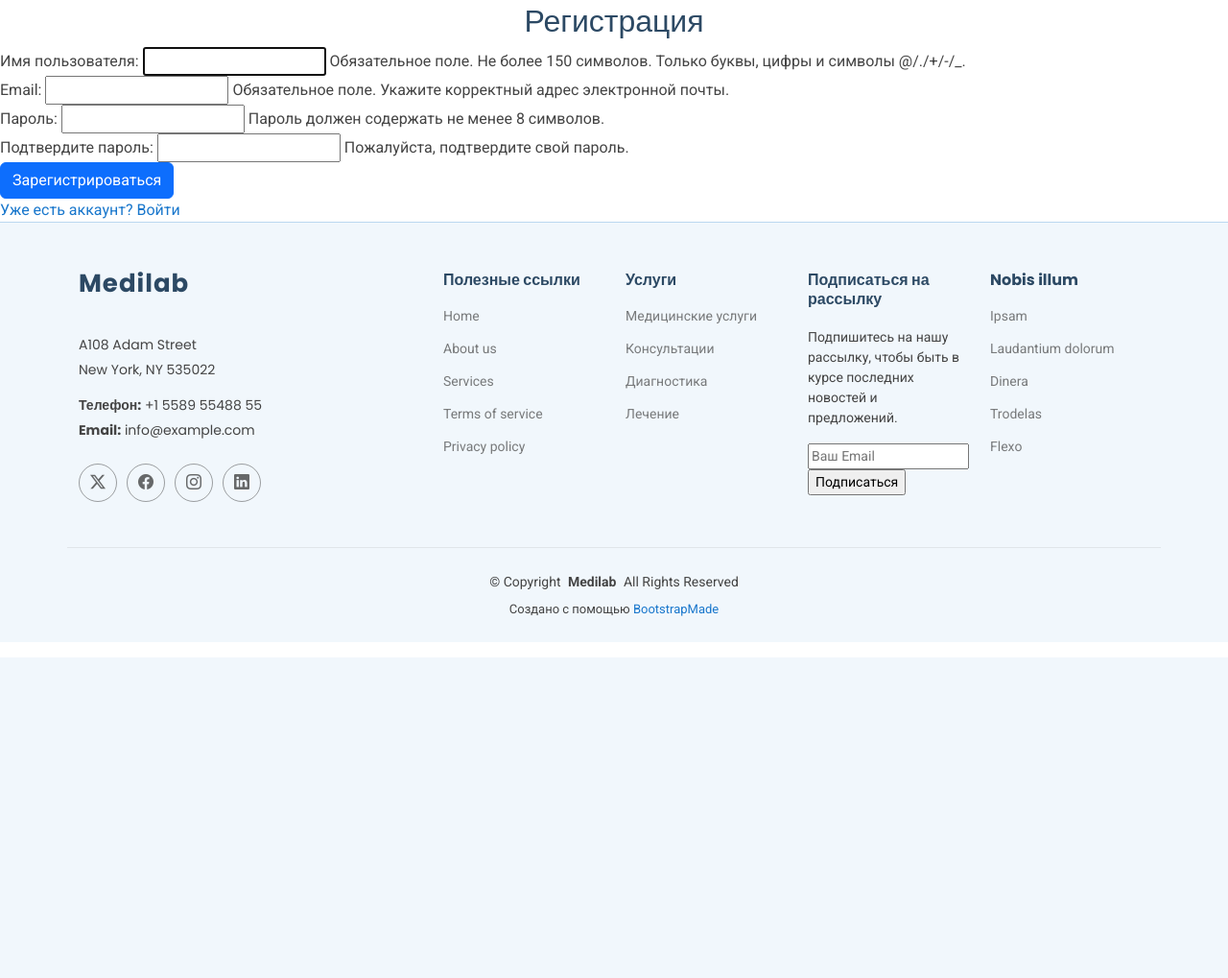
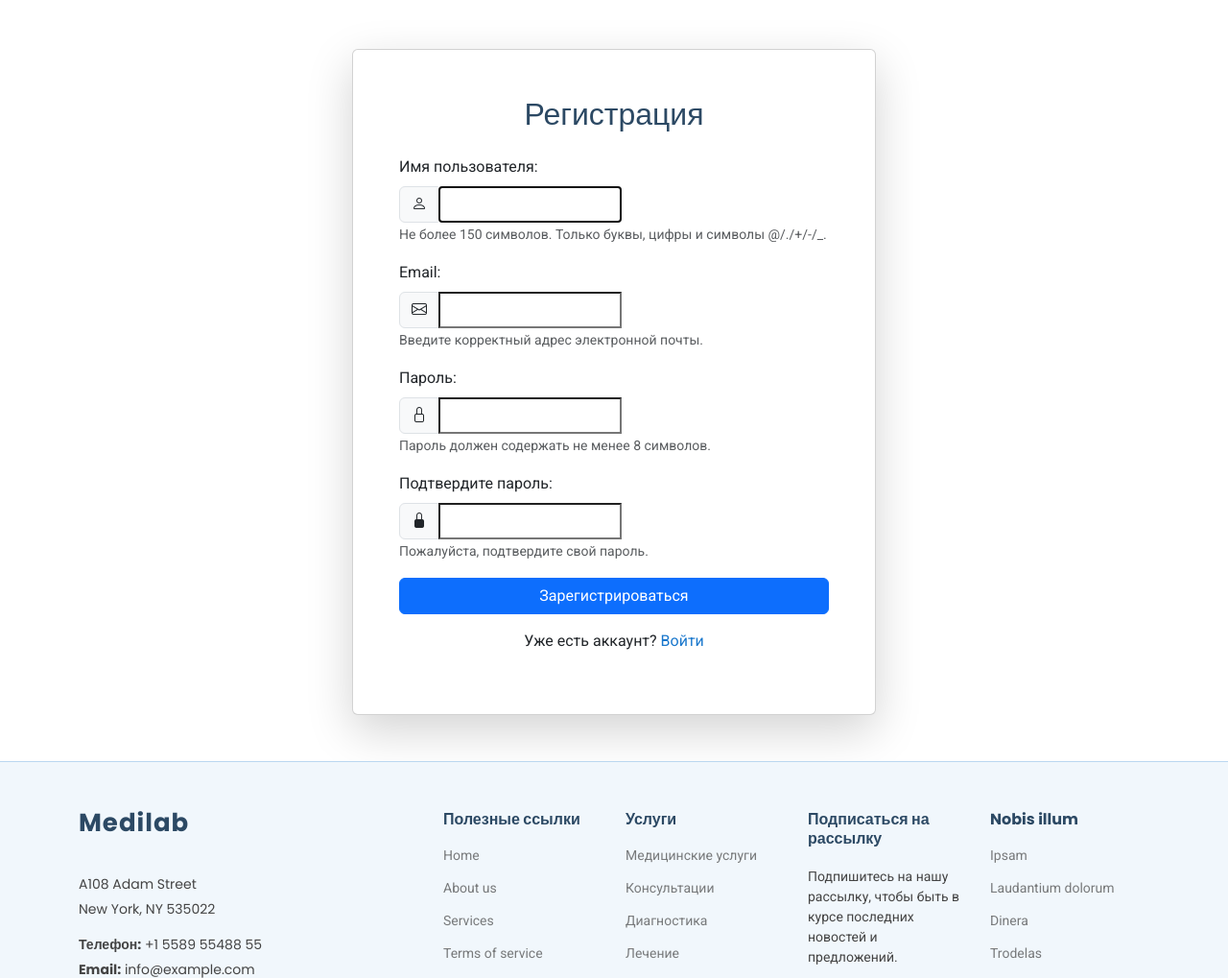
Before and after one commit to aruytehno/getmed.pro, a Django app: page /register/ in a window 1280 px wide. Shown: the part 115-1134 px from the top of the page at 96% size. Before the commit the page ends 800 px from the top, so only its background shows below. Run offline with Django 5.2, Linux system fonts and the light colour scheme; some libraries are stand-ins or nearby versions.

Commit message:
Добавил стили для register.html

```diff
--- a/get_med/users/templates/register.html
+++ b/get_med/users/templates/register.html
@@ -3,10 +3,14 @@
 {% block title %}Регистрация{% endblock %}
 
 {% block content %}
-<h2 class="text-center">Регистрация</h2>
-<form method="post" class="registration-form">
-    {% csrf_token %}
+<div class="container mt-5 mb-5">
+    <div class="row justify-content-center">
+        <div class="col-md-6">
+            <div class="card shadow-lg">
+                <div class="card-body p-5">
+                    <h2 class="text-center mb-4">Регистрация</h2>
 
+                    <!-- Сообщения об ошибках -->
                     {% if form.errors %}
                         <div class="alert alert-danger">
                             <ul>
@@ -22,32 +26,55 @@
                         </div>
                     {% endif %}
 
-    <div class="form-group">
-        <label class="label" for="{{ form.username.id_for_label }}">Имя пользователя:</label>
+                    <!-- Форма регистрации -->
+                    <form method="post" class="needs-validation" novalidate>
+                        {% csrf_token %}
+                        <div class="mb-3">
+                            <label for="{{ form.username.id_for_label }}" class="form-label">Имя пользователя:</label>
+                            <div class="input-group">
+                                <span class="input-group-text"><i class="bi bi-person"></i></span>
                                 {{ form.username }}
-        <span class="helptext" id="id_username_helptext">Обязательное поле. Не более 150 символов. Только буквы, цифры и символы @/./+/-/_.</span>
+                            </div>
+                            <small class="form-text text-muted">Не более 150 символов. Только буквы, цифры и символы @/./+/-/_.</small>
                         </div>
 
-    <div class="form-group">
-        <label class="label" for="{{ form.email.id_for_label }}">Email:</label>
+                        <div class="mb-3">
+                            <label for="{{ form.email.id_for_label }}" class="form-label">Email:</label>
+                            <div class="input-group">
+                                <span class="input-group-text"><i class="bi bi-envelope"></i></span>
                                 {{ form.email }}
-        <span class="helptext" id="id_email_helptext">Обязательное поле. Укажите корректный адрес электронной почты.</span>
+                            </div>
+                            <small class="form-text text-muted">Введите корректный адрес электронной почты.</small>
                         </div>
 
-    <div class="form-group">
-        <label class="label" for="{{ form.password1.id_for_label }}">Пароль:</label>
+                        <div class="mb-3">
+                            <label for="{{ form.password1.id_for_label }}" class="form-label">Пароль:</label>
+                            <div class="input-group">
+                                <span class="input-group-text"><i class="bi bi-lock"></i></span>
                                 {{ form.password1 }}
-        <span class="helptext">Пароль должен содержать не менее 8 символов.</span>
+                            </div>
+                            <small class="form-text text-muted">Пароль должен содержать не менее 8 символов.</small>
                         </div>
 
-    <div class="form-group">
-        <label class="label" for="{{ form.password2.id_for_label }}">Подтвердите пароль:</label>
+                        <div class="mb-3">
+                            <label for="{{ form.password2.id_for_label }}" class="form-label">Подтвердите пароль:</label>
+                            <div class="input-group">
+                                <span class="input-group-text"><i class="bi bi-lock-fill"></i></span>
                                 {{ form.password2 }}
-        <span class="helptext">Пожалуйста, подтвердите свой пароль.</span>
+                            </div>
+                            <small class="form-text text-muted">Пожалуйста, подтвердите свой пароль.</small>
                         </div>
 
-    <button type="submit" class="btn btn-primary">Зарегистрироваться</button>
+                        <button type="submit" class="btn btn-primary w-100">Зарегистрироваться</button>
                     </form>
 
-<a href="{% url 'login' %}" class="login-link">Уже есть аккаунт? Войти</a>
+                    <!-- Ссылка на вход -->
+                    <div class="text-center mt-3">
+                        <p>Уже есть аккаунт? <a href="{% url 'login' %}">Войти</a></p>
+                    </div>
+                </div>
+            </div>
+        </div>
+    </div>
+</div>
 {% endblock %}
```
Lines whose indentation alone changed are shown as unchanged.
